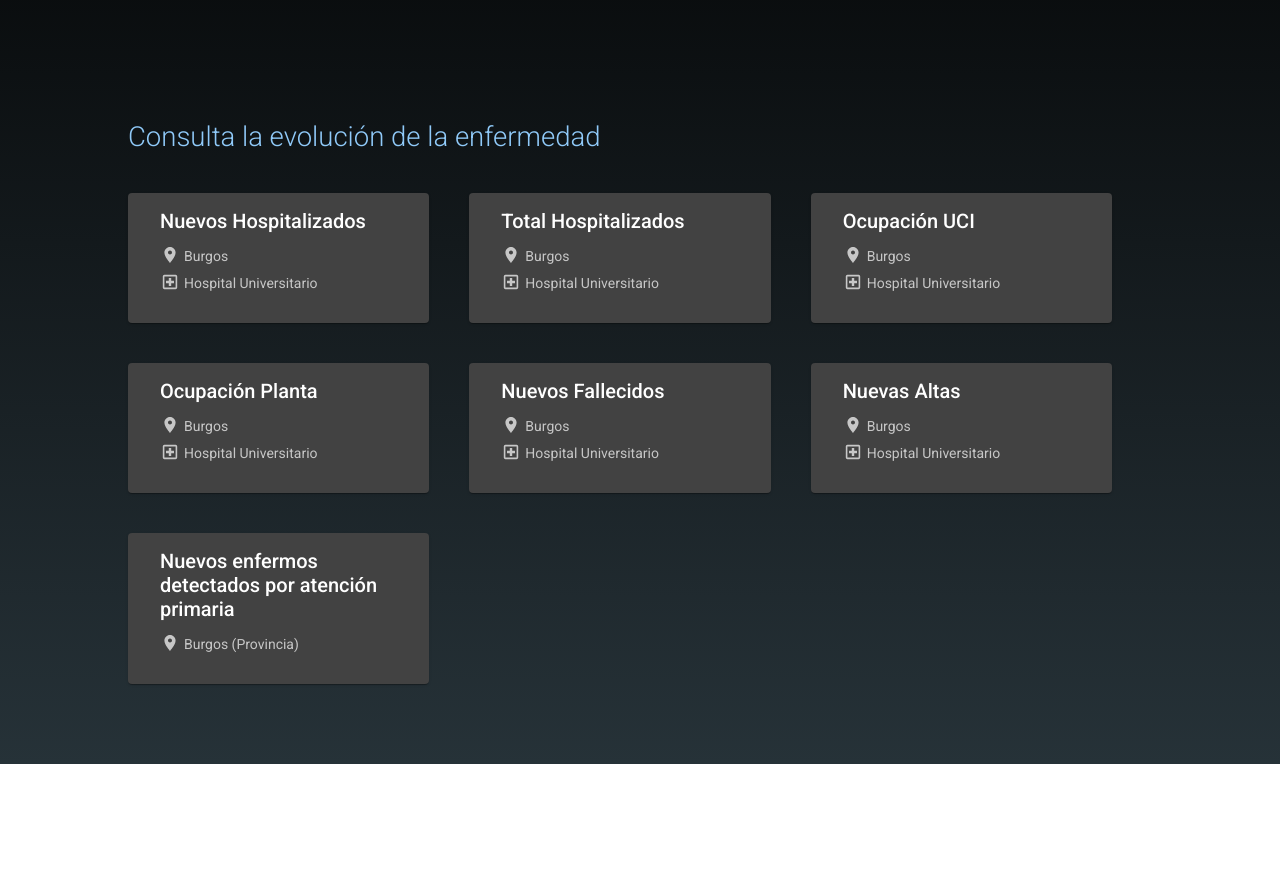
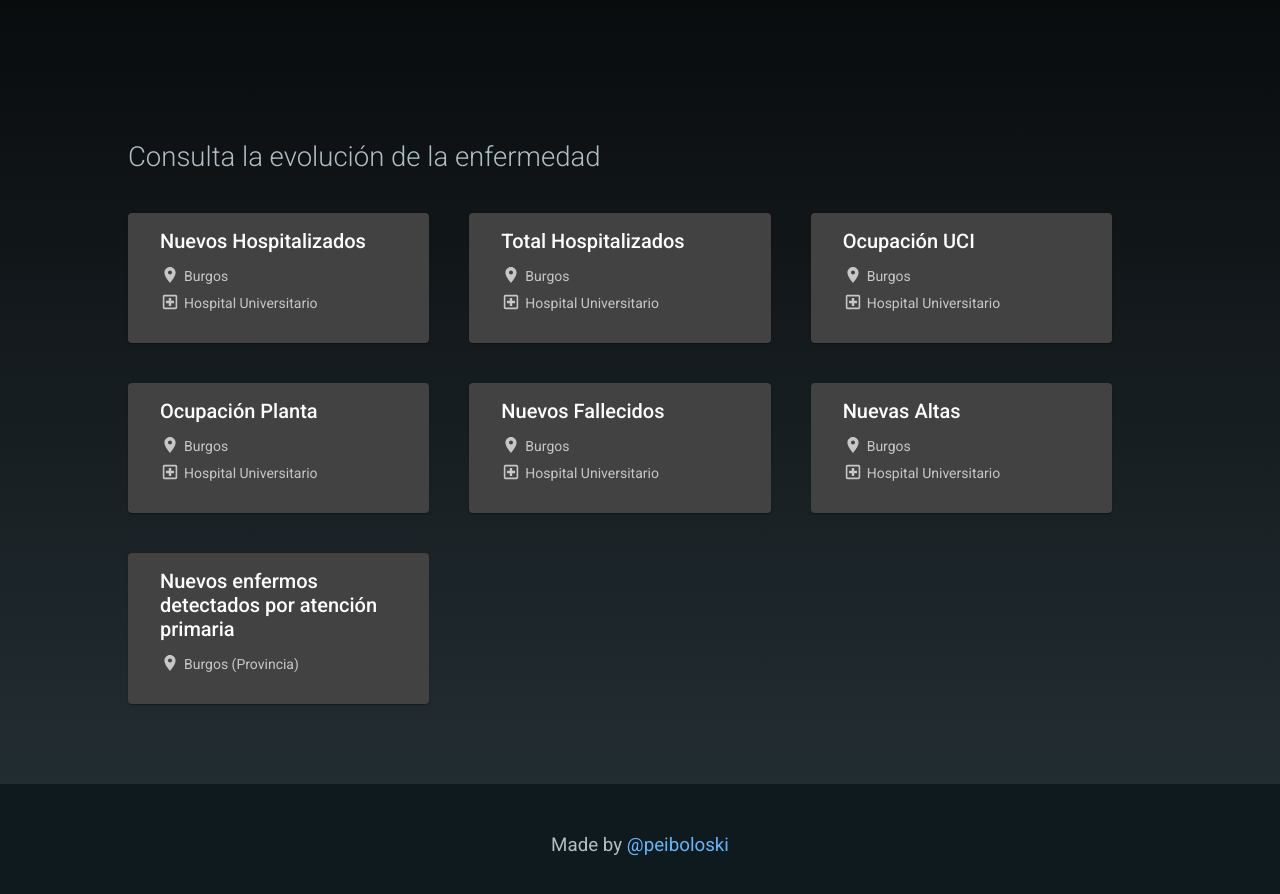
Before and after one commit to Peiboloski/coronavirus-burgos, an Angular app: page / in a window 1280 px wide. Shown: the part 280-1174 px from the top of the page. Before the commit the page ends 1044 px from the top, so only its background shows below. Built offline with nearby package versions, Linux system fonts and the light colour scheme.

Commit message:
launched pwa

```diff
--- a/angular.json
+++ b/angular.json
@@ -27,7 +27,9 @@
               "src/favicon.ico",
               "src/assets",
               "src/favicon",
-              "src/site.webmanifest"
+              "src/site.webmanifest",
+              "src/sitemap.xml",
+              "src/manifest.webmanifest"
             ],
             "styles": [
               "src/custom-theme.scss",
@@ -67,7 +69,9 @@
                   "maximumWarning": "6kb",
                   "maximumError": "10kb"
                 }
-              ]
+              ],
+              "serviceWorker": true,
+              "ngswConfigPath": "ngsw-config.json"
             }
           }
         },
@@ -99,7 +103,8 @@
               "src/favicon.ico",
               "src/assets",
               "src/favicon",
-              "src/site.webmanifest"
+              "src/site.webmanifest",
+              "src/manifest.webmanifest"
             ],
             "styles": [
               "src/styles.sass"
--- a/src/app/app-routing.module.ts
+++ b/src/app/app-routing.module.ts
@@ -1,7 +1,5 @@
 import { NgModule } from '@angular/core';
 import { Routes, RouterModule } from '@angular/router';
-import {DomSanitizer} from '@angular/platform-browser';
-import {MatIconRegistry} from '@angular/material/icon';
 
 
 const routes: Routes = [];
@@ -12,9 +10,4 @@ const routes: Routes = [];
   exports: [RouterModule]
 })
 export class AppRoutingModule {
-  constructor(iconRegistry: MatIconRegistry, sanitizer: DomSanitizer) {
-    iconRegistry.addSvgIcon(
-        'hospital',
-        sanitizer.bypassSecurityTrustResourceUrl('assets/icons/hospital.svg'));
-  }
 }
--- a/src/app/app.component.html
+++ b/src/app/app.component.html
@@ -1,10 +1,10 @@
 <div class="main">
-<header class="header">
+<header class="header margin--lateral">
     <h1 class="title">Coronavirus Burgos</h1>
-    <h2 class="subtitle">Situación epidemiológico de la pandemia en la ciudad de Burgos</h2>
+    <h2 class="subtitle">Evolución de la pandemia en la ciudad de Burgos</h2>
 </header>
-<div class="section-title">Consulta la evolución de la enfermedad</div>
-<section class="card-container">
+<div class="section-title margin--lateral">Consulta la evolución de la enfermedad</div>
+<section class="card-container margin--lateral">
     <mat-card *ngFor="let graph of graphs" (click)="onGraphClicked(graph.url)" matRipple class="card">
         <mat-card-header>
             <mat-card-title>{{graph.title}}</mat-card-title>
@@ -15,4 +15,7 @@
           </mat-card-header>
     </mat-card>
 </section>
+<footer class="footer">
+    <p>Made by <a href="https://www.linkedin.com/in/pablodelgadogarcia/">@peiboloski</a></p>
+</footer>
 </div>
--- a/src/app/app.component.sass
+++ b/src/app/app.component.sass
@@ -9,7 +9,12 @@
     align-items: center
 
 .main
-    padding: min(10vh, 100px) max(10vw, 40px)
+     padding: 20px 0 0
+     padding: min(10vh, 100px) 0 0
+
+.margin--lateral
+    padding: 0 20px
+    padding: 0 max(10vw, 40px)
 
 .header
     position: relative
@@ -33,11 +38,11 @@
     @include  fluid-font-size(25px, 35px)
 
 .section-title
-    color: $color-blue
+    color: $color-grey
     font-weight: 100
-    margin-top: min(10vh, 100px)
+    margin-top: 40px
+    margin-top: min(20vh, 100px)
     @include  fluid-font-size(20px, 30px)
-    color: $color-blue--light
 
 .card-container
   display: grid
@@ -45,7 +50,7 @@
 
 
 .card
-  margin:  40px 40px 0 0
+  margin: 40px 40px 0 0
   flex: 1 1 0
   cursor: pointer
   &:hover
@@ -61,3 +66,21 @@
             transform: scale(0.8)
             top: 6px
             right: 2px
+
+.footer
+    margin-top: 40px
+    margin-top: min(10vh, 100px)
+    padding: 40px 0
+    padding: min(10vh, 50px) 0
+    bottom: 0
+    background: $color-background--footer
+    display: flex
+    text-align: center
+    justify-content: center
+    @include  fluid-font-size(15px, 20px)
+    p
+        margin: auto
+        color: $color-grey
+        a
+            color: $color-blue
+            text-decoration: none
--- a/src/app/app.module.ts
+++ b/src/app/app.module.ts
@@ -8,6 +8,8 @@ import { MatCardModule } from '@angular/material/card';
 import { MatRippleModule } from '@angular/material/core';
 import { MatIconModule } from '@angular/material/icon';
 import { HttpClientModule } from '@angular/common/http';
+import { ServiceWorkerModule } from '@angular/service-worker';
+import { environment } from '../environments/environment';
 
 @NgModule({
   declarations: [
@@ -21,6 +23,7 @@ import { HttpClientModule } from '@angular/common/http';
     MatCardModule,
     MatRippleModule,
     MatIconModule,
+    ServiceWorkerModule.register('ngsw-worker.js', { enabled: environment.production }),
 
   ],
   providers: [],
--- a/src/index.html
+++ b/src/index.html
@@ -2,20 +2,40 @@
 <html lang="en">
 
 <head>
-  <meta charset="utf-8">
+  <meta charset="UTF-8">
   <title>Coronavirus Burgos</title>
+  <meta http-equiv="CACHE-CONTROL" content="NO-CACHE">
+  <meta http-equiv="EXPIRES" content="Mon, 22 Jul 2002 11:12:01 GMT">
+  <meta name="description" content="Gráficas con información sobre la evolución de la pandemia en Burgos.">
+  <meta property="”og:site_name”" content="”Coronavirus" burgos”="" />
+  <meta property="og:type" content="website " />
+  <meta property="”og:url”" content="”coronavirusburgos.web.app”/">
+  <meta property="”og:title”" content="Estado" coronavirus="" burgos”="" />
+  <meta property="”og:description”" content="”Gráficas" sobre="" la="" evolución="" de="" pandemia="" en=""
+    burgos.”="" />
+  <meta property="”og:image”" content="”https://pics.filmaffinity.com/ultimo_tango_a_parigi-628700838-mmed.jpg”/">
+
+  <meta name="google-site-verification" content="y6JyuxMZRG9gAYFYQmW4pqsMlUds6u5yLlBJhiqteAQ" />
   <base href="/">
   <meta name="viewport" content="width=device-width, initial-scale=1">
   <link rel="apple-touch-icon" sizes="180x180" href="favicon/apple-touch-icon.png">
   <link rel="icon" type="image/png" sizes="32x32" href="favicon/favicon-32x32.png">
   <link rel="icon" type="image/png" sizes="16x16" href="favicon/favicon-16x16.png">
   <link rel="manifest" href="/site.webmanifest">
-  <link href="https://fonts.googleapis.com/css?family=Roboto:300,400,500&display=swap" rel="stylesheet">
+  <link href="https://fonts.googleapis.com/css?family=Roboto:300,400,500&amp;display=swap" rel="stylesheet">
   <link href="https://fonts.googleapis.com/icon?family=Material+Icons" rel="stylesheet">
+  <meta name="theme-color" content="#263238">
 </head>
 
 <body>
   <app-root></app-root>
+  <noscript>Please enable JavaScript to continue using this application.</noscript>
 </body>
 
 </html>
+
+<script>
+  window.addEventListener('beforeinstallprompt', function (event) {
+    event.prompt();
+  });
+</script>
--- a/src/sass/_variables.sass
+++ b/src/sass/_variables.sass
@@ -4,4 +4,5 @@ $color-background--main: #263238
 $color-white--contrast: #FAFAFA
 $color-blue: #64B5F6
 $color-blue--light: #90caf9
-$color-red-light: #ef9a9a
+$color-background--footer: #0f1a1f
+$color-grey: #b0bec5
```
Also changed, not shown: ngsw-config.json (added, +29 -0 lines), package.json (+9 -8 lines), firebase.json (added), src/manifest.webmanifest (added), src/site.webmanifest, 2 other files (tests, documents, lock files or other folders).
